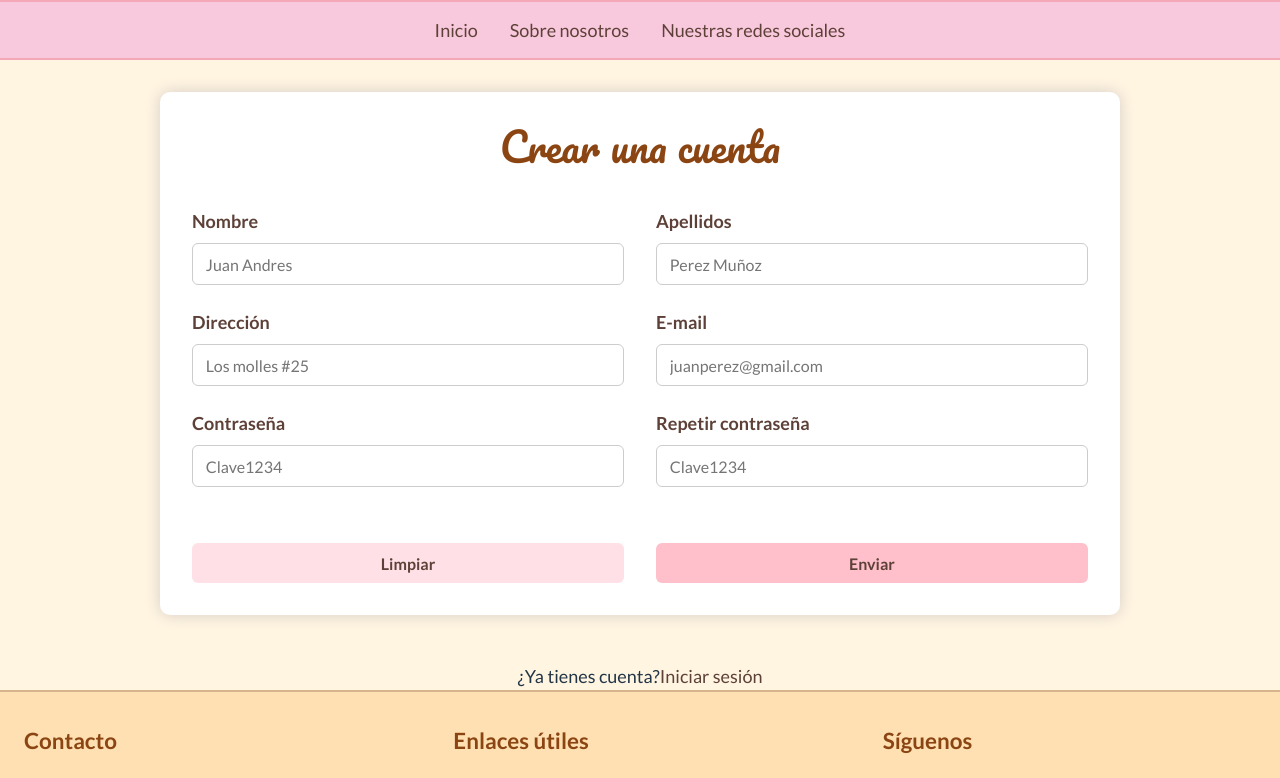
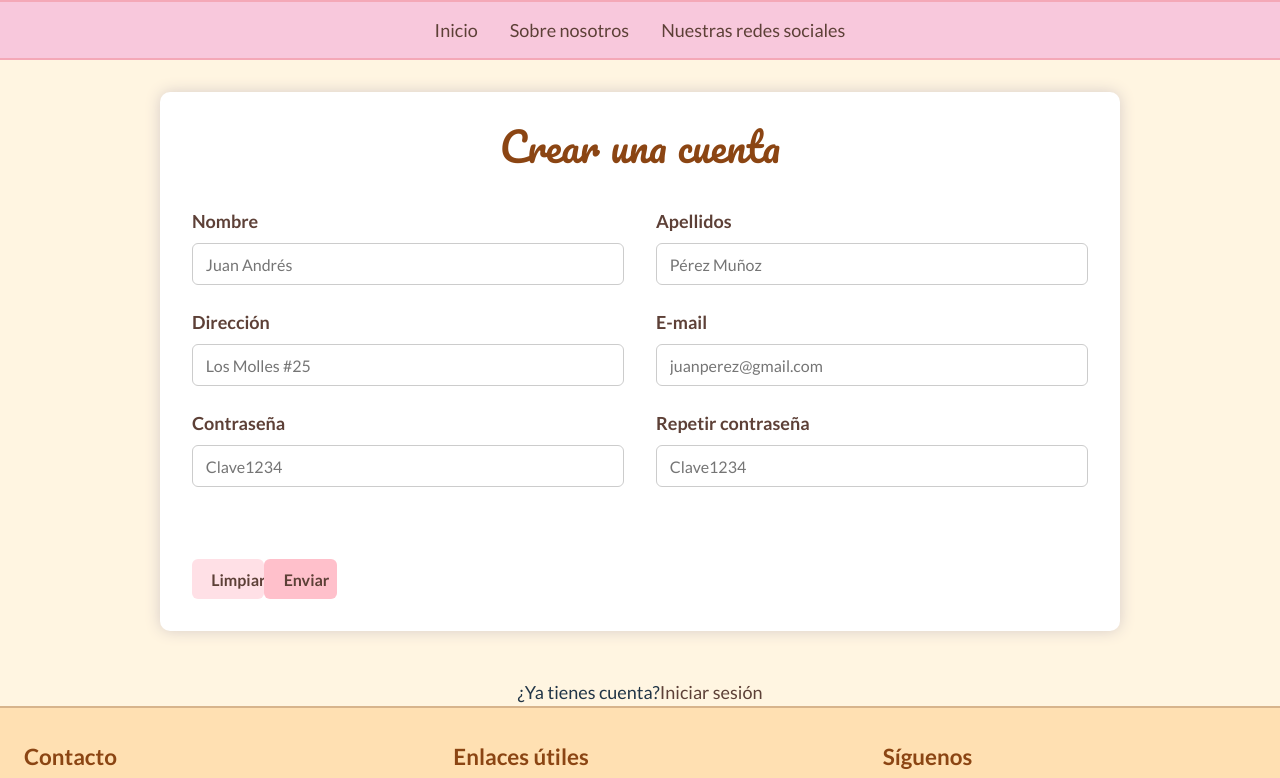
Before and after one commit to browatalafac/Fullstack-react, a React (Vite) app: page /login in a window 1280 px wide. Shown: the top 778 px of the page. Built offline with nearby package versions, Linux system fonts and the light colour scheme.

Commit message:
El registro del usuario en la pagina ya esta funcional, no se guarda en el localStorage, solo el inicio de sesion

```diff
--- a/src/components/organisms/Login/Formulario.jsx
+++ b/src/components/organisms/Login/Formulario.jsx
@@ -1,15 +1,20 @@
 import React, { useState } from "react";
+import UsuarioService from "../../../services/UsuarioService";
 
 export default function Formulario() {
   const [nombre, setNombre] = useState("");
+  const [apellidos, setApellidos] = useState("");
+  const [direccion, setDireccion] = useState("");
   const [email, setEmail] = useState("");
   const [clave1, setClave1] = useState("");
   const [clave2, setClave2] = useState("");
   const [errores, setErrores] = useState("");
+  const [mensaje, setMensaje] = useState("");
 
   const handleSubmit = (e) => {
     e.preventDefault();
 
+    // 🔹 Validaciones
     if (nombre.length < 3) {
       setErrores("Ingrese mínimo 3 letras en el nombre.");
       return;
@@ -21,12 +26,43 @@ export default function Formulario() {
     }
 
     if (clave1 !== clave2 || clave2 === "") {
-      setErrores("Las claves no coinciden.");
+      setErrores("Las contraseñas no coinciden.");
+      return;
+    }
+
+    if (direccion.trim() === "") {
+      setErrores("Ingrese su dirección.");
       return;
     }
 
     setErrores("");
-    alert("Formulario enviado correctamente ✅");
+
+    // 🔹 Crear objeto igual al modelo del backend
+    const nuevoUsuario = {
+      nombre: nombre + " " + apellidos,
+      correo: email,
+      contrasena: clave1,
+      direccion: direccion
+    };
+
+    // 🔹 Llamar al backend (Spring Boot)
+    UsuarioService.saveUsuario(nuevoUsuario)
+      .then((response) => {
+        console.log("Usuario creado:", response.data);
+        setMensaje("✅ Usuario registrado correctamente");
+
+        // Limpiar el formulario
+        setNombre("");
+        setApellidos("");
+        setDireccion("");
+        setEmail("");
+        setClave1("");
+        setClave2("");
+      })
+      .catch((error) => {
+        console.error("Error al registrar usuario:", error);
+        setErrores("❌ No se pudo registrar el usuario. Verifica los datos.");
+      });
   };
 
   return (
@@ -40,29 +76,39 @@ export default function Formulario() {
           id="nombres"
           value={nombre}
           onChange={(e) => setNombre(e.target.value)}
-          className={nombre.length > 0 && nombre.length < 3 ? "error" : ""}
-          placeholder="Juan Andres"
+          placeholder="Juan Andrés"
         />
       </div>
 
       <div className="row">
         <label htmlFor="apellidos">Apellidos</label>
-        <input type="text" id="apellidos" placeholder="Perez Muñoz" />
+        <input
+          type="text"
+          id="apellidos"
+          value={apellidos}
+          onChange={(e) => setApellidos(e.target.value)}
+          placeholder="Pérez Muñoz"
+        />
       </div>
 
       <div className="row">
         <label htmlFor="direccion">Dirección</label>
-        <input type="text" id="direccion" placeholder="Los molles #25" />
+        <input
+          type="text"
+          id="direccion"
+          value={direccion}
+          onChange={(e) => setDireccion(e.target.value)}
+          placeholder="Los Molles #25"
+        />
       </div>
 
       <div className="row">
         <label htmlFor="email">E-mail</label>
         <input
-          type="text"
+          type="email"
           id="email"
           value={email}
           onChange={(e) => setEmail(e.target.value)}
-          className={email.length > 0 && !email.includes("@") ? "error" : ""}
           placeholder="juanperez@gmail.com"
         />
       </div>
@@ -85,19 +131,29 @@ export default function Formulario() {
           id="clave2"
           value={clave2}
           onChange={(e) => setClave2(e.target.value)}
-          className={clave2.length > 0 && clave1 !== clave2 ? "error" : ""}
           placeholder="Clave1234"
         />
       </div>
 
-      <button type="reset" className="btn reset" onClick={() => setErrores("")}>
-        Limpiar
-      </button>
-      <button type="submit" className="btn submit">
-        Enviar
-      </button>
+      <div style={{ marginTop: "1rem" }}>
+        <button
+          type="reset"
+          className="btn reset"
+          onClick={() => setErrores("")}
+        >
+          Limpiar
+        </button>
+        <button type="submit" className="btn submit">
+          Enviar
+        </button>
+      </div>
 
-      {errores && <p id="errores" style={{ color: "red" }}>{errores}</p>}
+      {errores && (
+        <p id="errores" style={{ color: "red" }}>
+          {errores}
+        </p>
+      )}
+      {mensaje && <p style={{ color: "green" }}>{mensaje}</p>}
     </form>
   );
 }
```
